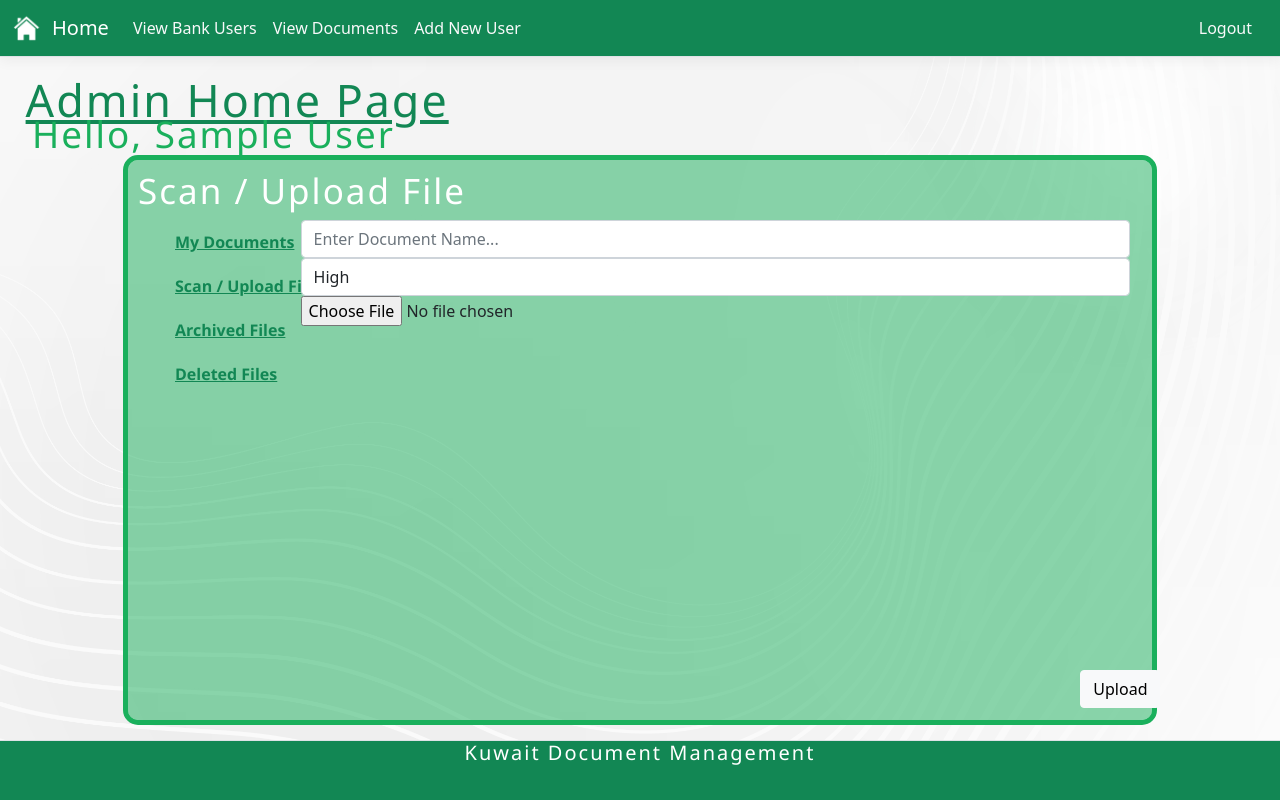
After one commit to PeterJacksonn/KuwaittGroup31, a PHP site: page /adminIndexAddDoc.php in a window 1280 px wide. The commit adds this page. Run offline with PHP 8.4, Linux system fonts and the light colour scheme; the visitor is signed in with stand-in values (Sample User, id 1).

Commit message:
Big UI fix
made the vertical navbar as functional as it can be for now. Fixed issue with document viewer. Other Ui changes.

```diff
--- /dev/null
+++ b/Group31/adminIndexAddDoc.php
@@ -0,0 +1,108 @@
+<?php require("adminNav.php"); // THIS PAGE HAS REPLACED 'addDoc.php'
+include_once("docSQL.php");
+include("session.php");
+
+$path = "adminLogin.php"; //this path is to pass to checkSession function from session.php
+
+session_start(); //must start a session in order to use session in this page.
+
+if (!isset($_SESSION['id'])) {
+
+    session_unset();
+    session_destroy();
+    header("Location:" . $path); //return to the login page
+
+}
+
+$name = $_SESSION['name']; //this value is obtained from the login page when the user is verified
+checkSession($path); //calling the function from session.php
+
+$message = "";
+
+if (isset($_POST["submit"])) {
+    documentSQL();
+    $doc = $_POST['doc'];
+    $criticality = $_POST['criticality'];
+    $target_dir = "userDocuments\\"; //to specify the directory
+    $target_file = $target_dir . basename($_FILES["file"]["name"]); //fileToUpload - is from the form -input name
+    $uploadOk = 1;
+    //$imageFileType = strtolower(pathinfo($target_file,PATHINFO_EXTENSION));
+
+
+
+    // Check if $uploadOk is set to 0 by an error
+    if ($uploadOk == 0) {
+        $message .= "Sorry, your file was not uploaded.";
+    } else {
+        //changing the file name according to the student ID
+        $extension = pathinfo($_FILES["file"]["name"], PATHINFO_EXTENSION); //getting the file extension
+        $fileName = $doc . "." . $extension; //joining the new file name with the extension
+        if (move_uploaded_file($_FILES["file"]["tmp_name"], $target_dir . $fileName)) {
+            $message .= "The file " . htmlspecialchars(basename($_FILES["file"]["name"])) . " has been uploaded.";
+            //echo "The file ". htmlspecialchars( basename( $_FILES["fileToUpload"]["name"])). " has been uploaded.";
+        } else {
+            $message .= "Sorry, there was an error uploading your file.";
+            //echo "Sorry, there was an error uploading your file.";
+        }
+    }
+}
+
+
+?>
+
+<!DOCTYPE html>
+<html lang="en">
+
+<head>
+    <meta charset="UTF-8">
+    <meta http-equiv="X-UA-Compatible" content="IE=edge">
+    <meta name="viewport" content="width=device-width, initial-scale=1.0">
+    <title>Document</title>
+</head>
+
+<body>
+    <h1 class="pagefont"><u>Admin Home Page</u></h1>
+
+    <h2 class="greetingUser">Hello, <?php echo $name ?></h2>
+
+    <nav class="box3">
+        <h2 class="documentfont">Scan / Upload File</h2>
+
+        <div class="column1">
+            <ul>
+                <li><a class="sideBarfont" href="adminIndex.php"><b>My Documents</b></a></li>
+                <li><a class="sideBarfont" href="adminIndexAddDoc.php"><b>Scan / Upload File</b></a></li>
+                <li><a class="sideBarfont" href=""><b>Archived Files</b></a></li>
+                <li><a class="sideBarfont" href=""><b>Deleted Files</b></a></li>
+            </ul>
+        </div>
+
+        <div class="row">
+            <form method="post" enctype="multipart/form-data">
+                <div class="column2">
+                    <div class="form-group">
+                        <input type="text" class="form-control" name="doc" placeholder="Enter Document Name..." required>
+                        <select name="criticality" class="form-control">
+                            <option value="high">High</option>
+                            <option value="medium">Medium</option>
+                            <option value="low">Low</option>
+                        </select>
+                        <input type="file" name="file">
+                        <nav class="uploadPos">
+                            <input type="submit" name="submit" value="Upload" class="btn btn-light">
+                        </nav>
+
+            </form>
+        </div>
+        </div>
+        </div>
+
+        <div>
+            <?php echo ($message != "") ? $message : ""; ?>
+        </div>
+    </nav>
+</body>
+
+
+</html>
+<?php require("footer.php"); ?>
--- a/Group31/adminNav.php
+++ b/Group31/adminNav.php
@@ -35,9 +35,6 @@
 						<li class="nav-item">
 							<a class="nav-link text-light" href="createbUser.php">Add New User</a>
 						</li>
-						<li class="nav-item">
-							<a class="nav-link text-light" href="addDoc.php">Add Document</a>
-						</li>
 					</ul>
 				</div>
 				<a class="nav-link text-light" href="logout.php">Logout</a>
--- a/Group31/site2.css
+++ b/Group31/site2.css
@@ -34,22 +34,21 @@ body {
 
 ul {
     list-style-type: none;
-    margin: 0;
-    padding: 0;
+    /*margin: 0;
+    padding: 0; */
     width: 200px;
 }
 
 li a {
+    padding: 10px 5px;
     display: block;
     color: #000000;
-    padding: 8px 16px;
-    text-decoration: none;
 }
 
 li a:hover {
+    border-radius: 10px;
     background-color: #1ab05c;
     color: #ffffff;
-    border-radius: 10px;
 }
 
 .titlefont {
@@ -177,7 +176,7 @@ input[name="lname"]:focus {
 }
 
 
-/*admin homepage*/
+/*admin/user homepage*/
 
 .pagefont {
     font-family: 'Segoe UI', Tahoma, Geneva, Verdana, sans-serif;
@@ -225,6 +224,22 @@ input[name="lname"]:focus {
     left: 10%;
     background: rgba(26, 176, 92, .5);
     outline: solid 5px #1ab05c;
+}
+
+.column1 {
+    float: left;
+    width: 15%;
+}
+
+.column2 {
+    float: right;
+    width: 100%;
+}
+
+.uploadPos {
+    top: 91%;
+    left: 93%;
+    position: absolute;
 }
 
 
```
Also changed, not shown: Group31/adminDocument.php (+12 -18 lines), Group31/adminIndex.php (+8 -7 lines), Group31/userDocument.php (+13 -12 lines), Group31/userIndex.php (+7 -8 lines), Group31/userIndexAddDoc.php (added, +106 -0 lines), Group31/userViewdoc.php (+6 -6 lines), 1 other file.
